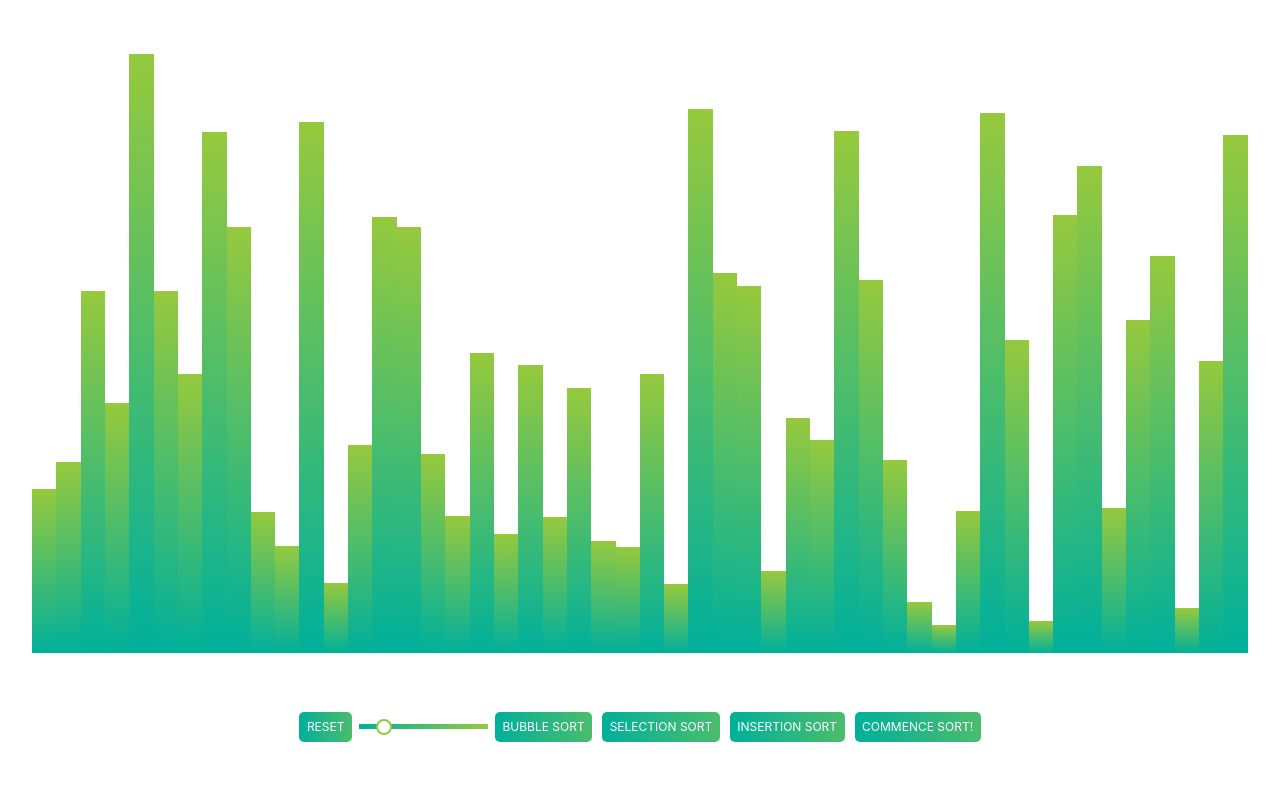
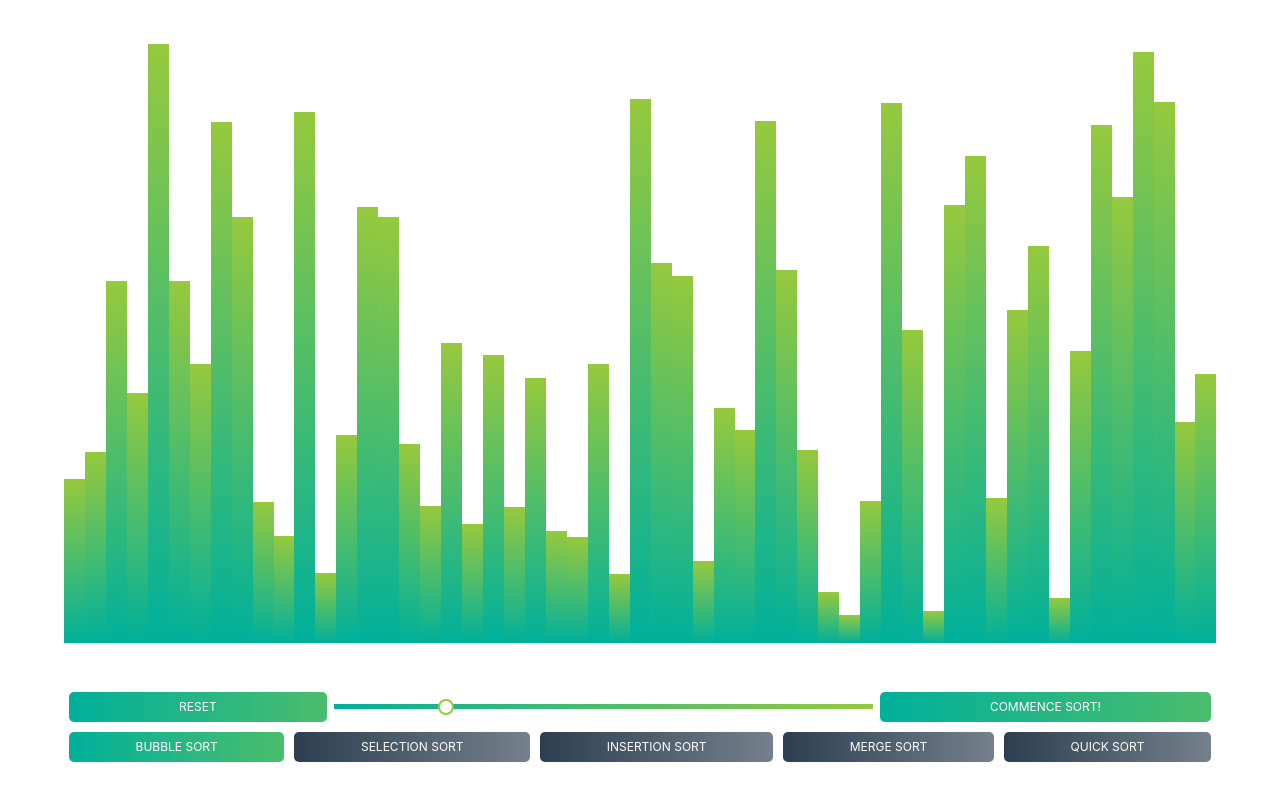
Before and after one commit to codeghoul/sorting-visualizer, a React (Create React App) app: page / in a window 1280 px wide. Built offline with nearby package versions, Linux system fonts and the light colour scheme.

Commit message:
Improve UI.

```diff
--- a/src/components/BarsContainer/BarsContainer.module.css
+++ b/src/components/BarsContainer/BarsContainer.module.css
@@ -1,7 +1,7 @@
 .BarsContainer {
-  width: 95vw;
+  width: 90%;
   height: 600px;
-  margin: 0 auto;
+  margin: 10px auto;
   display: flex;
   justify-content: space-evenly;
   align-items: flex-end;
--- a/src/components/InteractionBar/Button/Button.js
+++ b/src/components/InteractionBar/Button/Button.js
@@ -1,10 +1,18 @@
 import React from "react";
 import classes from "./Button.module.css";
 
-const button = props => (
-  <div className={[classes.Button, classes.Button3].join(" ")} onClick={props.clicked}>
-    {props.children}
-  </div>
-);
+const button = props => {
+  const allClasses = [classes.Button];
+  if (props.disabled) {
+    allClasses.push(classes.Disabled);
+  } else {
+    allClasses.push(classes.Button3);
+  }
+  return (
+    <div className={allClasses.join(" ")} onClick={props.clicked}>
+      {props.children}
+    </div>
+  );
+};
 
 export default button;
--- a/src/components/InteractionBar/Button/Button.module.css
+++ b/src/components/InteractionBar/Button/Button.module.css
@@ -11,29 +11,27 @@
   display: inline-block;
   font-size: 12px;
   cursor: pointer;
-  behavior: button;
- }
+}
 
 .Button:hover {
   background-position: right center; /* change the direction of the change here */
 }
 
-.Button1 {
-  background-image: linear-gradient(to right, #f6d365 0%, #fda085 51%, #f6d365 100%);
+.Button3 {
+  background-image: -webkit-linear-gradient(to right, #00b09b, #96c93d);
+  background-image: linear-gradient(to right, #00b09b, #96c93d);
 }
 
-.Button2 {
-  background-image: linear-gradient(to right, #fbc2eb 0%, #a6c1ee 51%, #fbc2eb 100%);
+.Disabled {
+  background-image: #bdc3c7; /* fallback for old browsers */
+  background-image: -webkit-linear-gradient(
+    to right,
+    #2c3e50,
+    #bdc3c7
+  ); /* Chrome 10-25, Safari 5.1-6 */
+  background-image: linear-gradient(
+    to right,
+    #2c3e50,
+    #bdc3c7
+  ); /* W3C, IE 10+/ Edge, Firefox 16+, Chrome 26+, Opera 12+, Safari 7+ */
 }
-
-.Button3 {
-  background-image: linear-gradient(to right, #00b09b,  #96c93d);
-}
-
-.Button4 {
-  background-image: linear-gradient(to right, #a1c4fd 0%, #c2e9fb 51%, #a1c4fd 100%);
-}
-
-.Button5 {
-  background-image: linear-gradient(to right, #ffecd2 0%, #fcb69f 51%, #ffecd2 100%);
-}
--- a/src/components/InteractionBar/InteractionBar.js
+++ b/src/components/InteractionBar/InteractionBar.js
@@ -21,26 +21,41 @@ const interactionBar = props => {
       sortType: constants.INSERTION_SORT,
       displayName: "Insertion Sort",
       animationSpeed: 50
+    },
+    {
+      sortType: constants.MERGE_SORT,
+      displayName: "Merge Sort",
+      animationSpeed: 50
+    },
+    {
+      sortType: constants.QUICK_SORT,
+      displayName: "Quick Sort",
+      animationSpeed: 50
     }
   ];
   return (
     <div className={classes.InteractionBar}>
+      <div className={classes.BarGroup}>
         <Button clicked={props.reset}>Reset</Button>
         <Range
           min="5"
-        max="300"
+          max="255"
           default={props.barCount}
           changed={event => props.changeBarCount(event.target.value)}
         />
+        <Button clicked={props.commence}>Commence Sort!</Button>
+      </div>
+      <div className={classes.BarGroup}>
         {sortDetails.map(sortDetail => (
           <Button
+            disabled={sortDetail.sortType !== props.sortDetail.sortType}
             key={sortDetail.sortType}
             clicked={() => props.changeSortDetail(sortDetail)}
           >
             {sortDetail.displayName}
           </Button>
         ))}
-      <Button clicked={props.commence}>Commence Sort!</Button>
+      </div>
     </div>
   );
 };
--- a/src/components/InteractionBar/InteractionBar.module.css
+++ b/src/components/InteractionBar/InteractionBar.module.css
@@ -1,7 +1,20 @@
 .InteractionBar {
+  width: 90%;
   display: flex;
-  justify-content: space-between;
+  justify-content: space-around;
   align-content: center;
   flex-direction: row;
   flex-wrap: wrap;
 }
+
+.InteractionBar > * {
+  flex: 1 100%;
+}
+
+.BarGroup {
+  align-self: center;
+  display: flex;
+  justify-content: space-evenly;
+  align-content: center;
+  flex-direction: row;
+}
--- a/src/components/InteractionBar/Range/Range.js
+++ b/src/components/InteractionBar/Range/Range.js
@@ -9,8 +9,8 @@ const range = props => (
     value={props.default}
     min={props.min}
     max={props.max}
-    onInput={props.changed}
     onChange={props.changed}
+    step={50}
   />
 );
 
--- a/src/components/InteractionBar/Range/Range.module.css
+++ b/src/components/InteractionBar/Range/Range.module.css
@@ -1,4 +1,5 @@
 .Range {
+  flex: 2 1 auto;
   height: 5px;
   background-image: linear-gradient(to right, #00b09b, #96c93d);
   -webkit-appearance: none;
--- a/src/containers/SortingVisualizer/SortingVisualizer.js
+++ b/src/containers/SortingVisualizer/SortingVisualizer.js
@@ -16,7 +16,7 @@ class SortingVisualizer extends Component {
       animationSpeed: 50
     },
     numbers: [],
-    barCount: 50
+    barCount: 55
   };
 
   componentDidMount = () => {
@@ -52,7 +52,7 @@ class SortingVisualizer extends Component {
   };
 
   handleBarCountChange = barCount => {
-    const newNumbers = getRandomNumbers(this.state.barCount);
+    const newNumbers = getRandomNumbers(barCount);
     this.setState({ ...this.state, numbers: newNumbers, barCount: barCount });
   };
 
--- a/src/containers/SortingVisualizer/SortingVisualizer.module.css
+++ b/src/containers/SortingVisualizer/SortingVisualizer.module.css
@@ -1,5 +1,6 @@
 .SortingVisualizer {
   height: 100vh;
+  width: 100vw;
   display: flex;
   justify-content: space-evenly;
   align-items: center;
```
Lines whose indentation alone changed are shown as unchanged.
